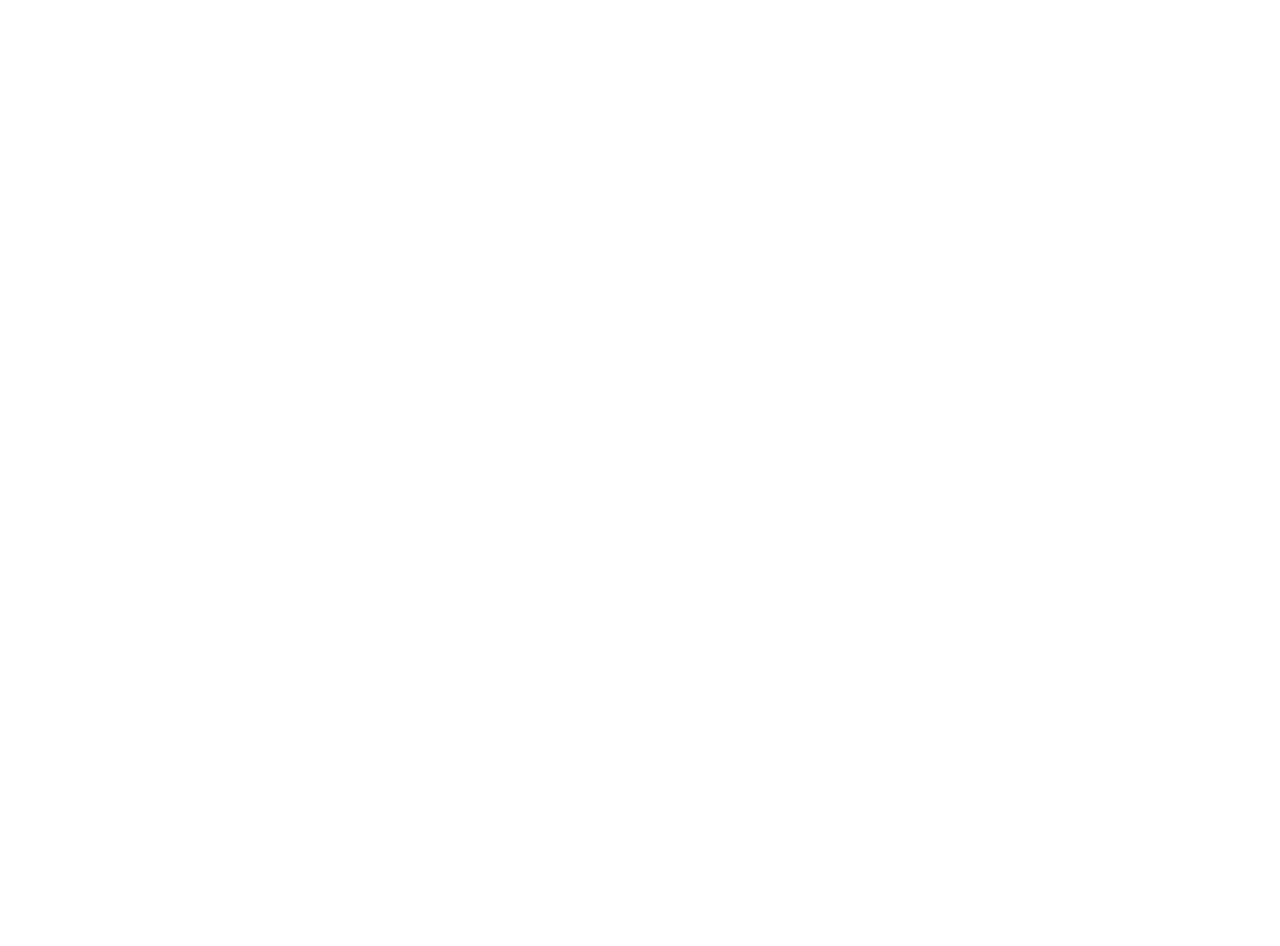
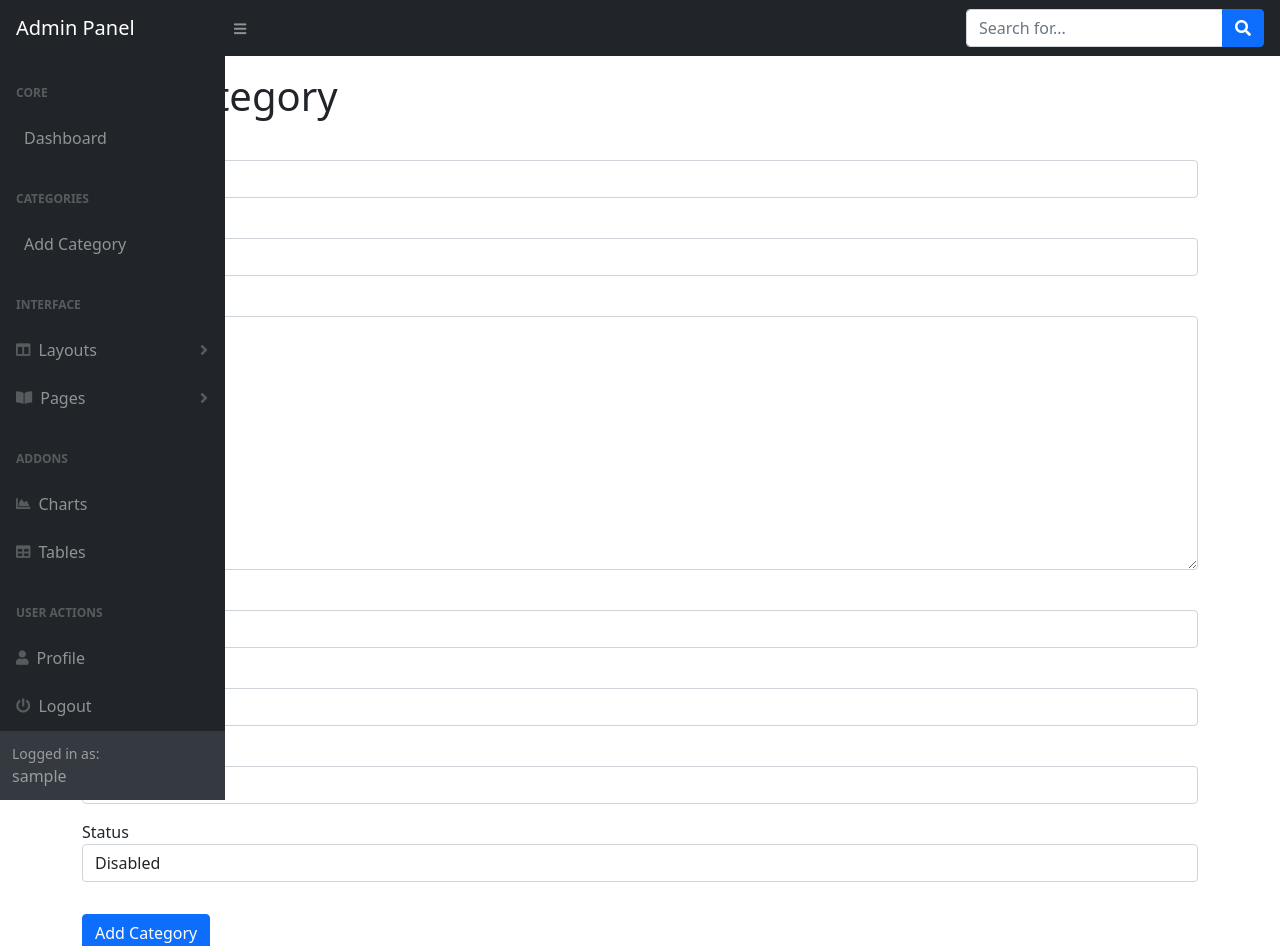
Before and after one commit to MDubovac/React-Laravel-eCommerce, a React (Create React App) app in the folder client/: page /addCategory in a window 1280 px wide. Before the commit this address had no page. Shown: the top 946 px of the page. Before the commit the page ends 800 px from the top, so only its background shows below. Built offline with nearby package versions, Linux system fonts and the light colour scheme; sample sign-in values are in the browser's storage.

Commit message:
Added Frontend for categories (add)

```diff
--- a/client/src/App.js
+++ b/client/src/App.js
@@ -21,6 +21,7 @@ import Page404 from './components/errors/Page404';
 import axios from 'axios';
 import AdminLayout from './layouts/admin/AdminLayout';
 import Dashboard from './components/admin/Dashboard';
+import AddCategory from './components/admin/AddCategory';
 axios.defaults.baseURL = 'http://127.0.0.1:8000';
 axios.defaults.headers.post['Content-Type'] = 'application/json';
 axios.defaults.headers.post['Accept'] = 'application/json';
@@ -44,6 +45,7 @@ function App() {
 
 
           <Route path='/dashboard' element={ <AdminLayout Cmp={ Dashboard } /> } />
+          <Route path='/addCategory' element={ <AdminLayout Cmp={ AddCategory } /> } />
 
           <Route path='/403' element={ <Page403/> } />
           <Route path='/404' element={ <Page404/> } />
--- /dev/null
+++ b/client/src/components/admin/AddCategory.jsx
@@ -0,0 +1,98 @@
+import axios from 'axios';
+import React, { useState } from 'react';
+import swal from 'sweetalert';
+
+function AddCategory() {
+
+    const [categoryInput, setCategory] = useState({
+        name: '',
+        slug: '',
+        description: '',
+        status: null,
+        meta_title: '',
+        meta_keyword: '',
+        meta_desc: '',
+        error_list: []
+    });
+
+    const handleInput = (e) => {
+        e.persist();
+        setCategory({ ...categoryInput, [e.target.name]: e.target.value });
+    }
+
+    const categorySubmit = (e) => {
+        e.preventDefault();
+
+        const data = {
+            name: categoryInput.name,
+            slug: categoryInput.slug,
+            description: categoryInput.description,
+            status: categoryInput.status,
+            meta_title: categoryInput.meta_title,
+            meta_keyword: categoryInput.meta_keyword,
+            meta_desc: categoryInput.meta_desc
+        };
+
+        axios.post(`/api/categories`, data).then(res => {
+            if (res.data.status === 200) {
+                swal({
+                    title: 'Success!',
+                    text: 'Category created successfully!',
+                    icon: 'success',
+                });
+            } else {
+                setCategory({ ...categoryInput, error_list: res.data.errors });
+            }
+        });
+
+    }
+
+    return (
+        <div className="container">
+            <form onSubmit={categorySubmit}>
+                <h1 className="mt-3">Add Category</h1>
+                <div className="form-group my-3">
+                    <label htmlFor="name">Name</label>
+                    <input onChange={handleInput} defaultValue={categoryInput.name} type="text" name="name" className="form-control" />
+                    <span className="text-danger"><b>{ categoryInput.error_list.name }</b></span>
+                </div>
+                <div className="form-group my-3">
+                    <label htmlFor="slug">Slug</label>
+                    <input onChange={handleInput} defaultValue={categoryInput.slug} type="text" name="slug" className="form-control" />
+                    <span className="text-danger"><b>{ categoryInput.error_list.slug }</b></span>
+                </div>
+                <div className="form-group my-3">
+                    <label htmlFor="description">Description</label>
+                    <textarea onChange={handleInput} defaultValue={categoryInput.description} name="description" id="description" cols="30" rows="10" className="form-control"></textarea>
+                    <span className="text-danger"><b>{ categoryInput.error_list.description }</b></span>
+                </div>
+                <div className="form-group my-3">
+                    <label htmlFor="meta_title">Meta title</label>
+                    <input onChange={handleInput} defaultValue={categoryInput.meta_title} type="text" name="meta_title" className="form-control" />
+                    <span className="text-danger"><b>{ categoryInput.error_list.meta_title }</b></span>
+                </div>
+                <div className="form-group my-3">
+                    <label htmlFor="meta_keyword">Meta keyword</label>
+                    <input onChange={handleInput} defaultValue={categoryInput.meta_keyword} type="text" name="meta_keyword" className="form-control" />
+                    <span className="text-danger"><b>{ categoryInput.error_list.meta_keyword }</b></span>
+                </div>
+                <div className="form-group my-3">
+                    <label htmlFor="meta_desc">Meta Desc</label>
+                    <input onChange={handleInput} defaultValue={categoryInput.meta_desc} type="text" name="meta_desc" className="form-control" />
+                    <span className="text-danger"><b>{ categoryInput.error_list.meta_desc }</b></span>
+                </div>
+                <div className="form-group my-3">
+                    <label htmlFor="status">Status</label>
+                    <select onChange={handleInput} defaultValue={categoryInput.status} name="status" id="status" className="form-control">
+                        <option value="0">Disabled</option>
+                        <option value="1">Enabled</option>
+                    </select>
+                    <span className="text-danger"><b>{ categoryInput.error_list.status }</b></span>
+                </div>
+                <button type="submit" className="btn btn-primary my-3">Add Category</button>
+            </form>
+        </div>
+    );
+}
+
+export default AddCategory;
--- a/client/src/components/frontend/Register.jsx
+++ b/client/src/components/frontend/Register.jsx
@@ -27,7 +27,7 @@ function Register() {
 
     const handleInput = (e) => {
         e.persist();
-        setRegister({ ...registerInput, [e.target.name]: e.target.value })
+        setRegister({ ...registerInput, [e.target.name]: e.target.value });
     }
 
     const registerSubmit = (e) => {
--- a/client/src/layouts/admin/AdminSidebar.jsx
+++ b/client/src/layouts/admin/AdminSidebar.jsx
@@ -1,5 +1,5 @@
 import React from 'react';
-import { useNavigate } from 'react-router-dom';
+import { useNavigate, Link } from 'react-router-dom';
 import axios from 'axios';
 import swal from 'sweetalert';
 
@@ -29,10 +29,15 @@ function AdminSidebar() {
                 <div className="sb-sidenav-menu">
                     <div className="nav">
                         <div className="sb-sidenav-menu-heading">Core</div>
-                        <a className="nav-link" href="index.html">
+                        <Link className="nav-link" to="/dashboard">
                             <div className="sb-nav-link-icon"></div>
                             Dashboard
-                        </a>
+                        </Link>
+                        <div className="sb-sidenav-menu-heading">Categories</div>
+                        <Link className="nav-link" to="/addCategory">
+                            <div className="sb-nav-link-icon"></div>
+                            Add Category
+                        </Link>
                         <div className="sb-sidenav-menu-heading">Interface</div>
                         <a className="nav-link collapsed" href="#" data-bs-toggle="collapse" data-bs-target="#collapseLayouts" aria-expanded="false" aria-controls="collapseLayouts">
                             <div className="sb-nav-link-icon"><i className="fas fa-columns"></i></div>
```
Also changed, not shown: 1 other file (tests, documents, lock files or other folders).
